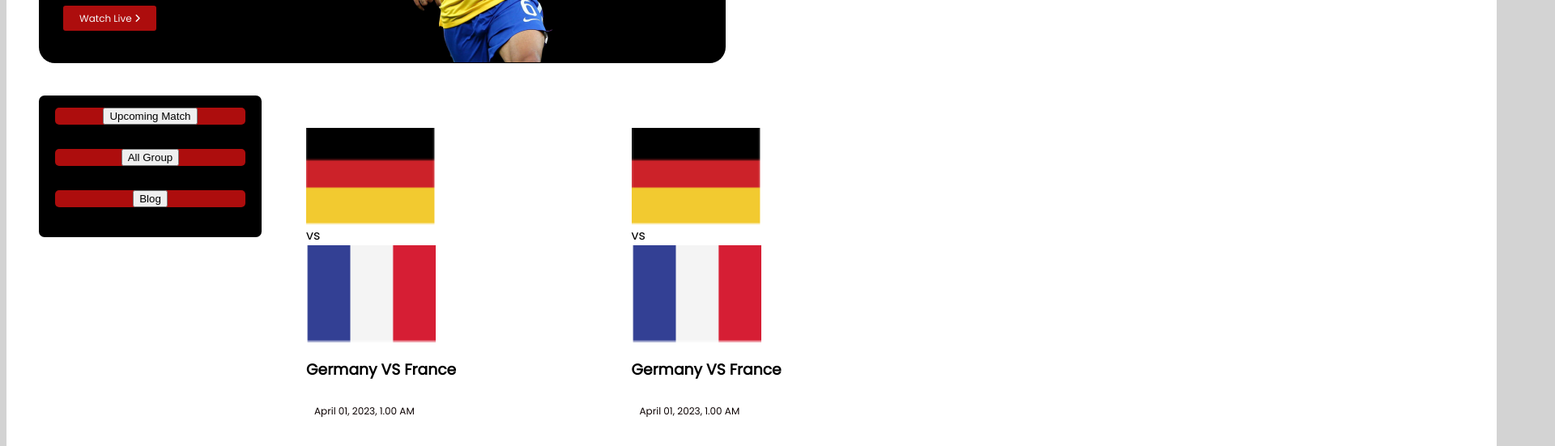
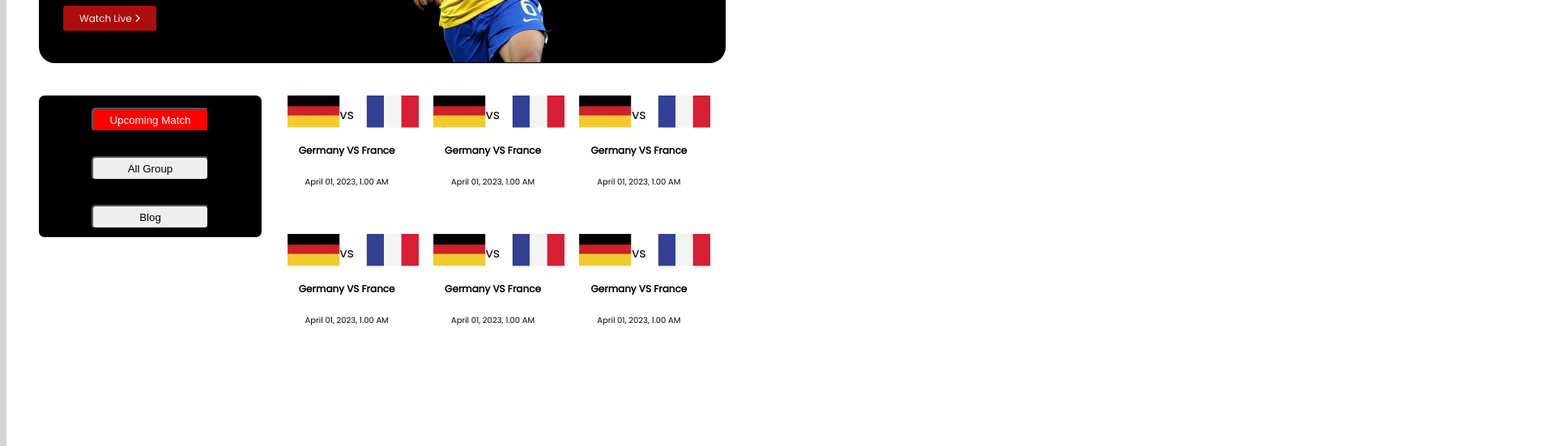
Before and after one commit to abulhasan95/Second-Assignment, a plain HTML site: page index.html in a window 1280 px wide. Shown: the part 1680-2231 px from the top of the page at 81% size, 1920 px wide, since content can reach past the window. Drawn offline with Linux system fonts and the light colour scheme.

Commit message:
new pages

```diff
--- a/index.html
+++ b/index.html
@@ -42,13 +42,13 @@
 
         <section class="sub-container">
             <div class="match">
-                <div id="name">
-                    <button>Upcoming Match</button>
+                <div class="name">
+                    <button id="up">Upcoming Match</button>
                 </div>
-                <div id="name">
+                <div class="name">
                     <button>All Group</button>
                 </div>
-                <div id="name">
+                <div class="name">
                     <button>Blog</button>
                 </div>
             </div>
@@ -188,18 +188,19 @@
         </section>
         <section class="sub-container">
             <div class="match">
-                <div id="name">
-                    <button>Upcoming Match</button>
+                <div class="name">
+                    <button id="up">Upcoming Match</button>
                 </div>
-                <div id="name">
+                <div class="name">
                     <button>All Group</button>
                 </div>
-                <div id="name">
+                <div class="name">
                     <button>Blog</button>
                 </div>
             </div>
             <div class="match-schedule">
                 <div>
+                    <div class="another-flag">
                         <div class="flag">
                             <img src="assets/germany Flag.png" alt="">
                         </div>
@@ -207,10 +208,14 @@
                         <div class="flag">
                             <img src="assets/Flag.png" alt="">
                         </div>
+                    </div>
+                    <div class="story">
                         <h3>Germany VS France</h3>
                         <p>April 01, 2023, 1.00 AM</p>
                     </div>
+                </div>
                 <div>
+                    <div class="another-flag">
                         <div class="flag">
                             <img src="assets/germany Flag.png" alt="">
                         </div>
@@ -218,10 +223,14 @@
                         <div class="flag">
                             <img src="assets/Flag.png" alt="">
                         </div>
+                    </div>
+                    <div class="story">
                         <h3>Germany VS France</h3>
                         <p>April 01, 2023, 1.00 AM</p>
                     </div>
+                </div>
                 <div>
+                    <div class="another-flag">
                         <div class="flag">
                             <img src="assets/germany Flag.png" alt="">
                         </div>
@@ -229,10 +238,14 @@
                         <div class="flag">
                             <img src="assets/Flag.png" alt="">
                         </div>
+                    </div>
+                    <div class="story">
                         <h3>Germany VS France</h3>
                         <p>April 01, 2023, 1.00 AM</p>
                     </div>
+                </div>
                 <div>
+                    <div class="another-flag">
                         <div class="flag">
                             <img src="assets/germany Flag.png" alt="">
                         </div>
@@ -240,10 +253,42 @@
                         <div class="flag">
                             <img src="assets/Flag.png" alt="">
                         </div>
+                    </div>
+                    <div class="story">
                         <h3>Germany VS France</h3>
                         <p>April 01, 2023, 1.00 AM</p>
                     </div>
-
+                </div>
+                <div>
+                    <div class="another-flag">
+                        <div class="flag">
+                            <img src="assets/germany Flag.png" alt="">
+                        </div>
+                        vs
+                        <div class="flag">
+                            <img src="assets/Flag.png" alt="">
+                        </div>
+                    </div>
+                    <div class="story">
+                        <h3>Germany VS France</h3>
+                        <p>April 01, 2023, 1.00 AM</p>
+                    </div>
+                </div>
+                <div>
+                    <div class="another-flag">
+                        <div class="flag">
+                            <img src="assets/germany Flag.png" alt="">
+                        </div>
+                        vs
+                        <div class="flag">
+                            <img src="assets/Flag.png" alt="">
+                        </div>
+                    </div>
+                    <div class="story">
+                        <h3>Germany VS France</h3>
+                        <p>April 01, 2023, 1.00 AM</p>
+                    </div>
+                </div>
             </div>
         </section>
         <footer class="footer">
--- a/style.css
+++ b/style.css
@@ -8,8 +8,8 @@ body {
 
 main {
     align-items: center;
-    width: 1840px;
-    height: 2580px;
+    width: 2348px;
+    height: 2725px;
     background: white;
     margin-top: 20px;
 
@@ -79,7 +79,19 @@ p {
 
 }
 
-#name {
+#up {
+    background-color: red;
+    color: white;
+}
+
+button {
+    padding: 3px;
+    border-radius: 5px;
+    width: 145px;
+    height: 30px;
+}
+
+.name {
     text-align: center;
     margin-top: 15px;
     margin-bottom: 15px;
@@ -178,6 +190,8 @@ hr {
 .information {
     border: 50%;
     padding-top: 60px;
+    align-items: center;
+    justify-content: center;
 
 }
 
@@ -187,7 +201,7 @@ hr {
     font-size: 10px;
     align-items: center;
     justify-content: space-around;
-    margin: 0%;
+    margin-top: 40px;
     padding: 0%;
 }
 
@@ -196,22 +210,37 @@ hr {
 
 }
 
+.match-schedule p {
+    font-size: 10px;
+}
+
+.match-schedule h3 {
+    font-size: 12px;
+}
+
 .match-schedule img {
-    width: 160px;
-    height: 120px;
+    width: 65px;
+    height: 40px;
+    margin-left: 15px;
+
 }
 
 .match-schedule {
     display: grid;
-    grid-template-columns: repeat(2, 1fr);
-    width: 788px;
-    height: 641px;
-    grid-gap: 15px;
-    margin-top: 40px;
-    margin-left: 40px;
+    grid-template-columns: repeat(3, 1fr);
+    width: 541px;
+    height: 341px;
+    margin-top: 0px;
+
+
 }
 
-.flag {
-    display: grid;
-    grid-template-columns: 4fr, 1;
+.another-flag {
+    display: flex;
+    justify-content: center;
+    align-items: center;
 }
+
+.story {
+    text-align: center;
+}
```
Lines whose indentation alone changed are shown as unchanged.
